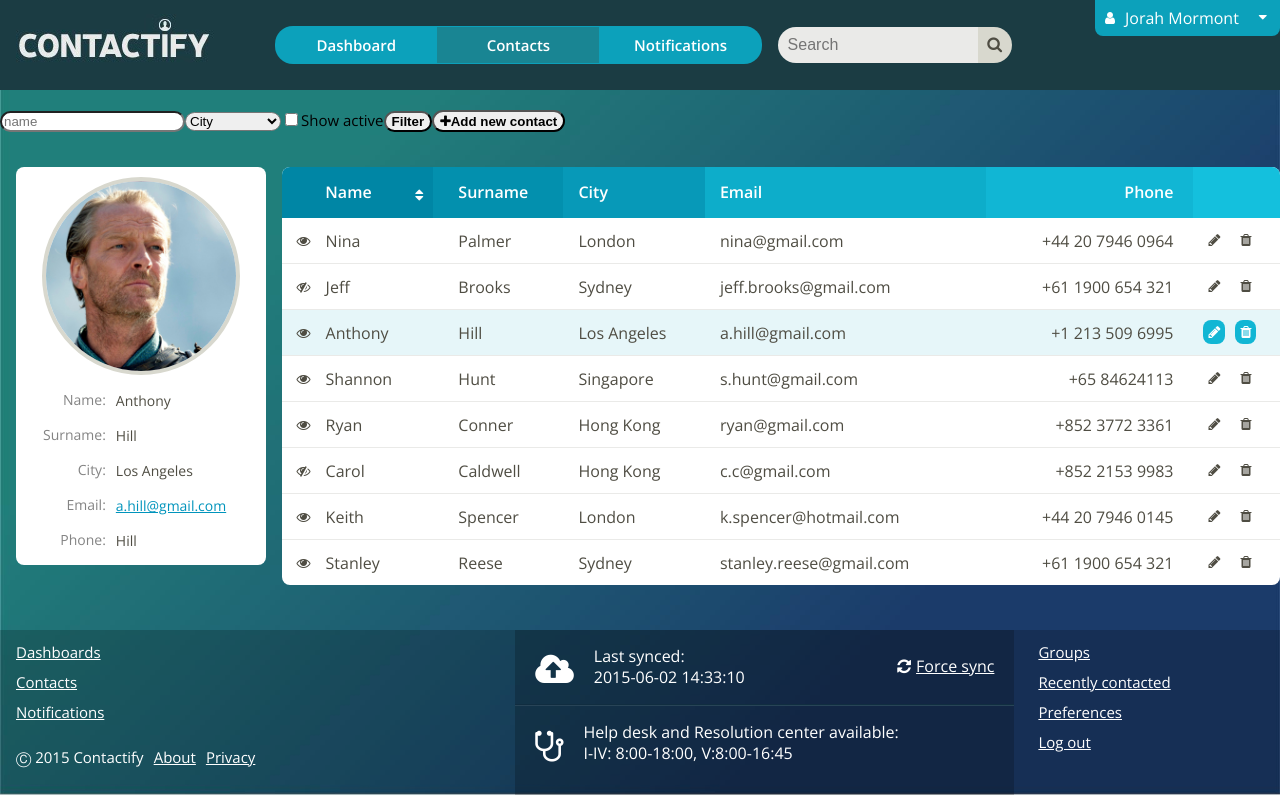
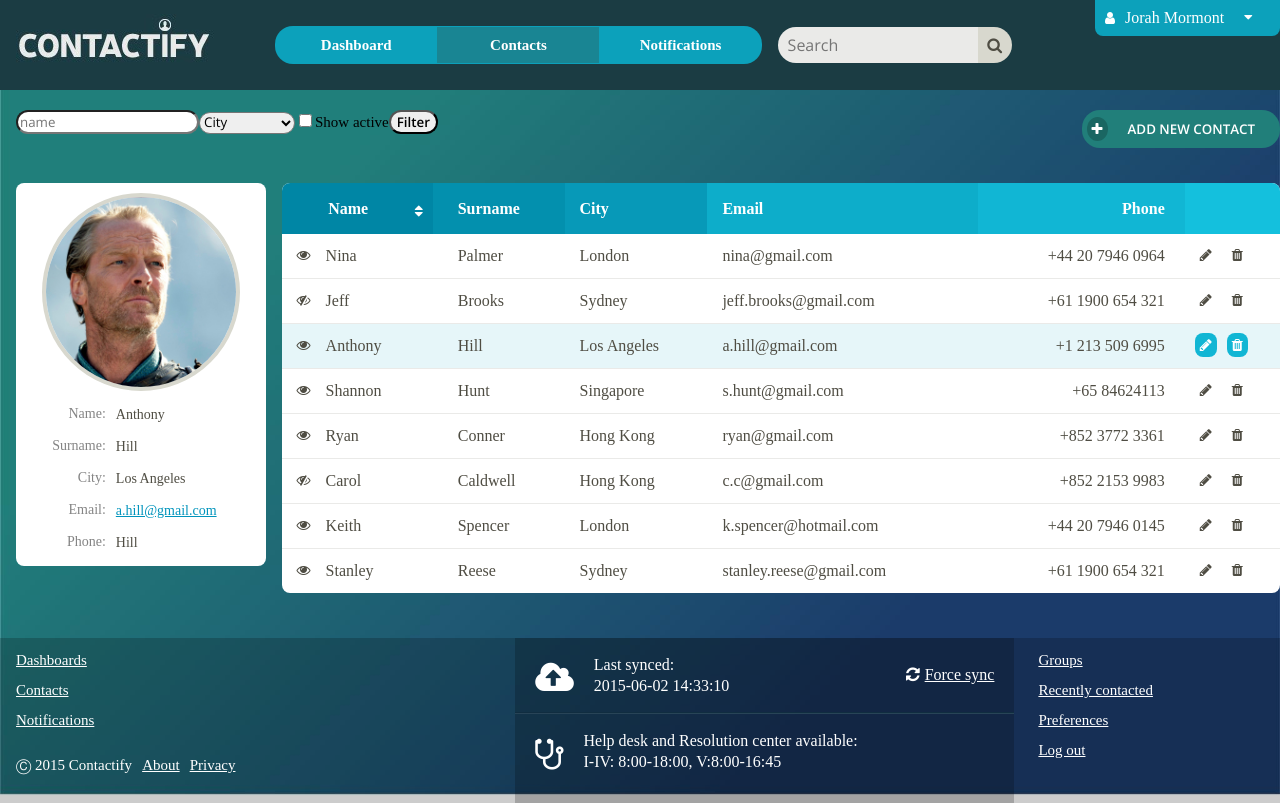
Before and after one commit to Marjanus/contactify, a React app: page / in a window 1280 px wide. Built offline with nearby package versions, Linux system fonts and the light colour scheme.

Commit message:
Add initial FiltersBar styling

```diff
--- a/package.json
+++ b/package.json
@@ -37,6 +37,6 @@
     "eslint-plugin-react": "^7.5.1",
     "html-webpack-plugin": "^2.30.1",
     "webpack": "^3.8.1",
-    "webpack-dev-server": "^2.9.4"
+    "webpack-dev-server": "2.9.4"
   }
 }
--- a/src/containers/FiltersBar.jsx
+++ b/src/containers/FiltersBar.jsx
@@ -6,22 +6,25 @@ export default class FiltersBar extends Component {
     return (
       <section className="filters-bar">
         <div className="top-container">
+          <div>
             <form action="" method="get">
               <input type="text" name="name" placeholder="name" />
               <select name="city">
                 <option value="">City</option>
                 <option value="london">London</option>
                 <option value="sydney">Sydney</option>
-              <option value="los angeles">Los Angeles</option>
+                <option value="los ang=les">Los Angeles</option>
                 <option value="singapore">Singapore</option>
                 <option value="hong kong">Hong Kong</option>
               </select>
               <input type="checkbox" name="active" value="true" checked={false} />Show active
               <button type="submit" onClick={this.props.onFilterContacts}>Filter</button>
             </form>
-          <button type="button">
-            <i className="fa fa-plus" aria-hidden="true" />Add new contact
+            <button type="button" className="add-contact">
+              <i className="fa fa-plus" aria-hidden="true" />
+              <span>ADD NEW CONTACT</span>
             </button>
+          </div>
         </div>
       </section>
     );
--- a/src/styles/styles.css
+++ b/src/styles/styles.css
@@ -14,9 +14,12 @@ body {
     background-repeat: no-repeat;
     background-size: cover;
     background-position: center;
-    font-family: 'Open Sans', sans-serif;
     font-size: 15px;
     font-weight: 400;
+}
+
+input, textarea, select, button {
+    font-family: 'Open Sans', sans-serif;
 }
 
 ul {
@@ -186,8 +189,34 @@ header .top-container > .header-switcher {
     padding: 20px 0 35px;
 }
 
+.filters-bar .top-container > div {
+    display: flex;
+    width: 100%;
+    padding-left: 16px;
+    justify-content: space-between;
+}
+
 .filters-bar select, .filters-bar input, .filters-bar button {
     border-radius: 18px;
+}
+
+button.add-contact {
+    border: none;
+    padding: 7px 0;
+    background-color: #217f7a;
+    color: #fff;s
+}
+
+button.add-contact i {
+    margin-left: 5px;
+    padding: 5px;
+    border-radius: 50%;
+    background-color: #1a6662;
+    font-size: 14px;
+}
+
+button.add-contact span {
+    padding: 0 25px 0 20px;
 }
 
 .contacts-container {
```
Lines whose indentation alone changed are shown as unchanged.
